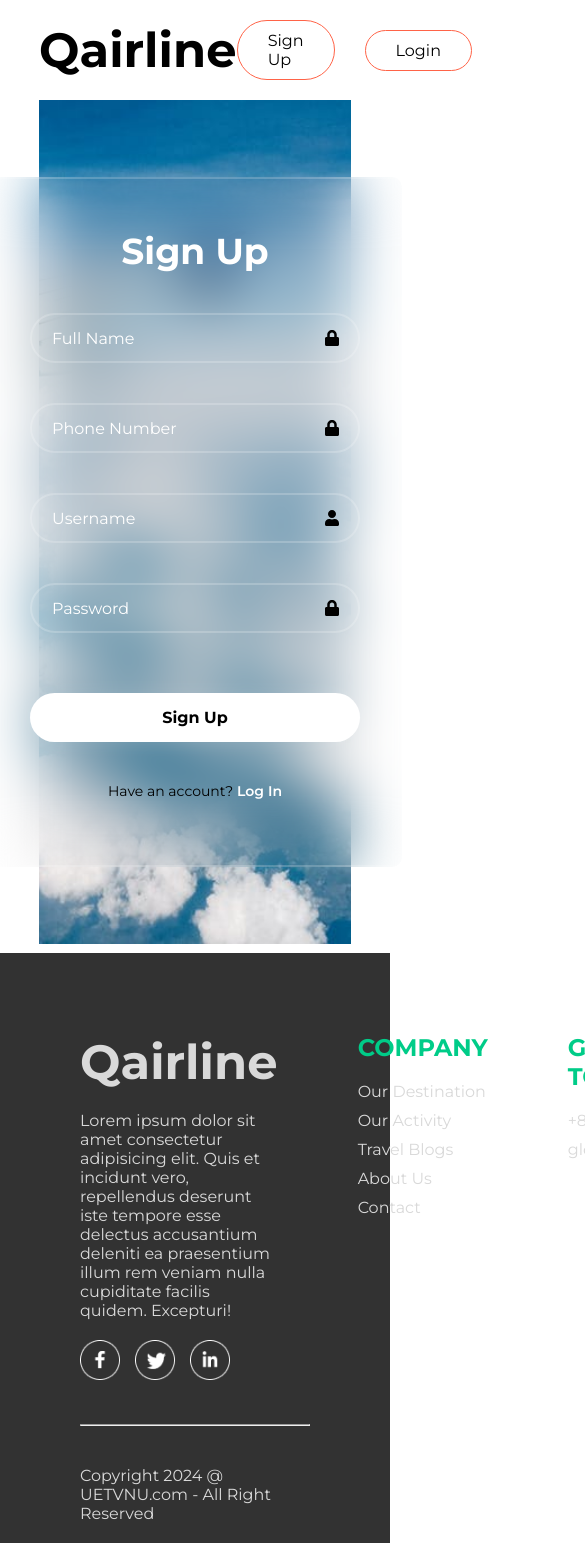
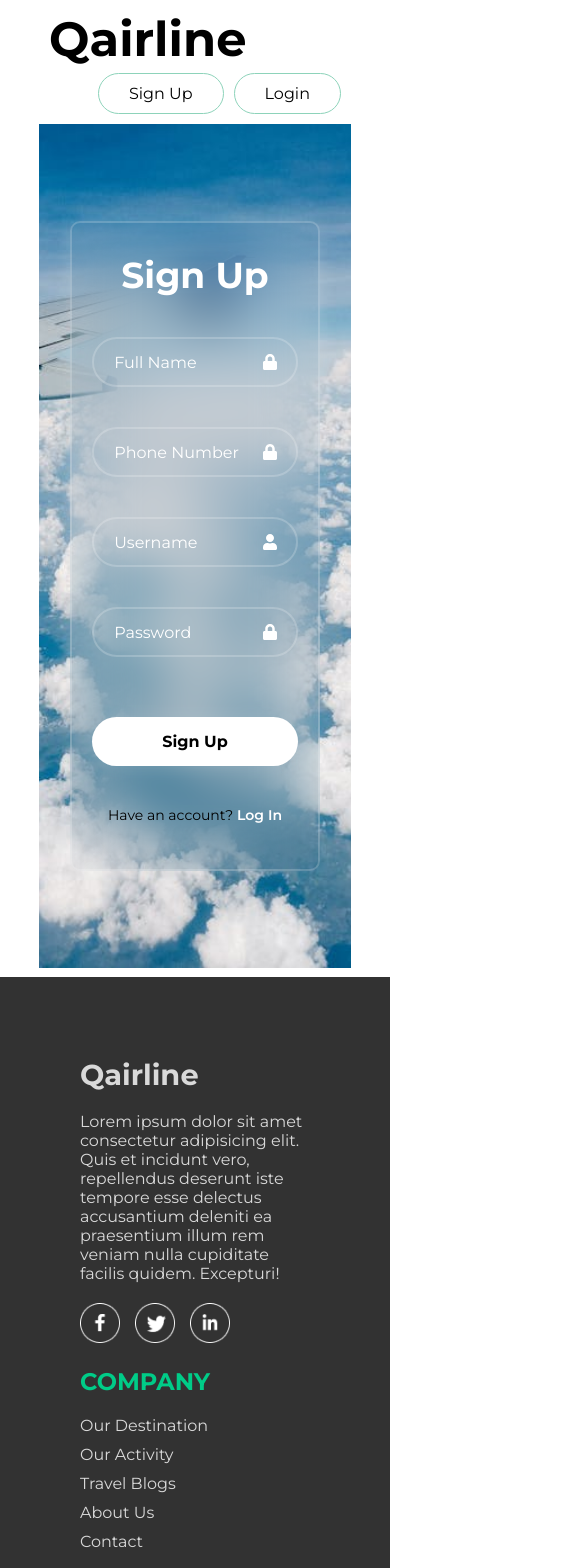
Before and after one commit to NguyenTuan-Dapoet/WEB_INT3306_55_UET, a React (Vite) app: page /signup in a window 390 px wide. Shown: the top 1568 px of the page, 585 px wide, since content can reach past the window. Before the commit the page ends 1543 px from the top, so only its background shows below. Built offline with nearby package versions, Linux system fonts and the light colour scheme; no server answers.

Commit message:
update responsive

```diff
--- a/package.json
+++ b/package.json
@@ -12,6 +12,7 @@
   "dependencies": {
     "@reduxjs/toolkit": "^2.4.0",
     "@syncfusion/ej2-react-calendars": "^27.2.3",
+    "axios": "^1.7.9",
     "boostrap": "^2.0.0",
     "bootstrap": "^5.3.3",
     "date-fns": "^4.1.0",
--- a/src/components/Footer/Footer.css
+++ b/src/components/Footer/Footer.css
@@ -21,30 +21,95 @@
     gap: 80px
 }
 
-.footer-content-left, .footer-content-center, .footer-content-right {
+.footer-content-left,
+.footer-content-center,
+.footer-content-right {
     display: flex;
     flex-direction: column;
     align-items: start;
     gap: 20px;
 }
 
-.footer-content-left li, .footer-content-center li, .footer-content-right li {
+.footer-content-left li,
+.footer-content-center li,
+.footer-content-right li {
     list-style: none;
     margin-bottom: 10px;
-    cursor: pointer ;
+    cursor: pointer;
+    transition: color 0.5s ease, transform 0.5s ease;
 }
 
-.footer-content-right h2, .footer-content-center h2 {
+.footer-content-left li:hover,
+.footer-content-center li:hover,
+.footer-content-right li:hover,
+.footer-content-left li:focus,
+.footer-content-center li:focus,
+.footer-content-right li:focus {
+    color: #00cc88;
+    transform: translateX(5px);
+    text-decoration: underline;
+}
+
+
+.footer-content-right h2,
+.footer-content-center h2 {
     color: #00cc88;
 }
 
-.footer-social-icons img{
+.footer-social-icons img {
     width: 40px;
     margin-right: 15px;
+    transition: transform 0.3s ease;
+}
+
+.footer-social-icons img:hover {
+    transform: scale(1.1);
+    background-color: rgba(148, 228, 200, 0.94);
+    border-radius: 50%;
 }
 
 .footer hr {
     width: 100%;
     height: 2px;
     margin: 20px 0;
+
+    border: none;
+    background-color: #444;
 }
+
+.footer-copyright {
+    font-size: 1.2rem;
+    text-align: center;
+    margin-bottom: 10px;
+}
+
+@media screen and (max-width: 768px) {
+    .footer-content {
+        grid-template-columns: 1fr;
+        /* Chuyển thành cột khi màn hình nhỏ */
+        gap: 40px;
+    }
+
+    /* Tối ưu tiêu đề trong các phần */
+    .footer-content-left h2,
+    .footer-content-center h2,
+    .footer-content-right h2 {
+        text-align: center;
+    }
+
+    .footer-logo {
+        font-size: 2rem;
+    }
+}
+
+@media screen and (max-width: 480px) {
+    .footer-content {
+        grid-template-columns: 1fr;
+        gap: 20px;
+        /* Giảm khoảng cách giữa các phần */
+    }
+
+    .footer-logo {
+        font-size: 1.8rem;
+    }
+}
--- a/src/components/NavBar_1/NavBar_1.css
+++ b/src/components/NavBar_1/NavBar_1.css
@@ -3,23 +3,33 @@
     display: flex;
     justify-content: space-between;
     align-items: center;
+    position: relative;
 }
 
 .navbar .navbar-logo {
     font-size: 3rem;
     font-weight: bold;
+
+    cursor: pointer;
+    transform: color 0.3s ease;
 }
 
-.navbar .navbar-menu {
+/* .navbar .navbar-menu {
     display: flex;
     list-style: none;
     gap: 20px;
     font-size: 18px;
+
+    transition: 0.3s;
 }
 
-.navbar .navbar-menu a{
+.navbar .navbar-menu a {
     cursor: pointer;
-}
+
+    color: black;
+    text-decoration: none;
+    transition: color 0.3s ease, transform 0.2s ease;
+} */
 
 .navbar .navbar-sign {
     display: flex;
@@ -33,11 +43,41 @@
     background: transparent;
     font-size: 16px;
     color: black;
-    border: 1px solid tomato;
+    border: 1px solid #8DD3BA;
     padding: 10px 30px;
     border-radius: 50px;
     cursor: pointer;
-    transition: 0.3s;
+    transition: background-color 0.3s ease, color 0.3s ease;
+    overflow: hidden;
+    z-index: 1;
+}
+
+
+.navbar .navbar-sign .SignUp-User:hover,
+.navbar .navbar-sign .Login-Logout:hover {
+    /* background: #8DD3BA; */
+    color: white;
+    background-color: transparent;
+}
+
+.navbar .navbar-sign .SignUp-User::before,
+.navbar .navbar-sign .Login-Logout::before {
+    content: '';
+    position: absolute;
+    top: 0;
+    left: -100%;
+    width: 100%;
+    height: 100%;
+    background-color: #8DD3BA;
+    border-radius: 15px;
+    transition: left 0.3s ease;
+    z-index: -1;
+
+}
+
+.navbar .navbar-sign .SignUp-User:hover::before,
+.navbar .navbar-sign .Login-Logout:hover::before {
+    left: 0;
 }
 
 /* .navbar .navbar-sign .SignUp-User:hover,
@@ -62,6 +102,7 @@
     padding: 20px;
     border: 3px solid tomato;
     border-radius: 20px;
+    transition: opacity 0.3s ease, transform 0.3s ease;
 }
 
 .navbar .navbar-sign .SignUp-User .user-menu ul {
@@ -80,3 +121,42 @@
     padding-bottom: 2px;
     border-bottom: 2px solid tomato;
 }
+
+@media screen and (max-width: 768px) {
+    .navbar .navbar-sign .SignUp-User {
+        white-space: nowrap;
+    }
+
+    .navbar .navbar-menu {
+        flex-direction: column;
+        gap: 10px;
+        width: 100%;
+        display: none;
+        /* Mặc định ẩn menu */
+        background-color: #8DD3BA;
+        /* Sử dụng màu nền chủ đạo */
+        padding: 10px 0;
+        border-top: 1px solid #ffffff;
+    }
+
+    .navbar .navbar-menu.show {
+        display: flex;
+        /* Hiển thị khi nhấn nút toggle */
+    }
+}
+
+@media screen and (max-width: 480px) {
+    .navbar {
+        flex-direction: column;
+        align-items: flex-start;
+        padding: 10px;
+        gap: 5px;
+
+    }
+
+    .navbar .navbar-sign {
+        width: 100%;
+        justify-content: flex-end;
+        gap: 10px;
+    }
+}
--- a/src/components/TripForm/TripForm.css
+++ b/src/components/TripForm/TripForm.css
@@ -50,6 +50,7 @@
   gap: 1rem;
   align-items: center;
   margin-top: 20px;
+  padding: 0 16px 16px 0;
 }
 
 .form-submit-button {
--- a/src/screens/HomePage/FlightDisplay/FlightDisplay.css
+++ b/src/screens/HomePage/FlightDisplay/FlightDisplay.css
@@ -1,5 +1,6 @@
 .flight-display {
     margin-top: 30px;
+    margin-bottom: 30px;
 }
 
 .flight-display .flight-display-header {
--- a/src/screens/LoginPage/LoginPage.css
+++ b/src/screens/LoginPage/LoginPage.css
@@ -25,6 +25,8 @@
     border: 2px solid rgba(255, 255, 255, 0.2);
     border-radius: 10px;
     padding: 50px 40px;
+    animation: fadeIn 1.5s ease-in-out;
+    /* animation: slideIn 1.5s ease-out; */
 }
 
 /* Định dạng cho tiêu đề */
@@ -32,6 +34,10 @@
     color: white;
     font-size: 36px;
     text-align: center;
+
+    /* animation: bounce 2s ease-out; */
+    animation: bounce 0.67s ease-out;
+    animation-iteration-count: 2;
 }
 
 /* Định dạng cho các ô nhập liệu (input-box) */
@@ -40,35 +46,34 @@
     width: 330px;
     height: 50px;
     margin: 40px 0;
+    animation: slideUp 1s ease-in-out;
 }
 
 .input-box input {
     width: 100%;
     height: 100%;
     background: transparent;
-    border: none;
+    border: 2px solid rgba(255, 255, 255, 0.2);
     outline: none;
-    border: 2px solid rgba(255, 255, 255, 0.2);
     border-radius: 40px;
     font-size: 16px;
     color: white;
-    padding: 20px 45px 20px 20px;
+    padding: 20px 20px 20px 15px;
+    transition: border 0.3s ease;
+}
+
+.input-box input:focus {
+    border: 2px solid rgba(255, 255, 255, 0.5);
+    box-shadow: 0 0 10px rgba(255, 255, 255, 0.5);
 }
 
 .input-box input.invalid {
-    border: 1px solid rgb(255, 0, 0);
+    border: 2px solid red;
 }
 
-.error-message {
-    color: red;
-    font-size: 16px;
-    font-weight: 500;
-    z-index: 1;
-}
-
-/* Định dạng cho placeholder trong input */
+/* Định dạng cho placeholder */
 .input-box input::placeholder {
-    color: white;
+    color: rgba(255, 255, 255, 0.7);
 }
 
 /* Định dạng cho icon trong input */
@@ -77,18 +82,20 @@
     top: 50%;
     right: 20px;
     transform: translateY(-50%);
-    font-size: 16px;
+    font-size: 18px;
+    color: white;
 }
 
 /* Định dạng cho nút login */
-.signup-box {
+.login-box {
     width: 100%;
     display: flex;
     flex-direction: column;
     justify-content: center;
     align-items: center;
 }
-.signup-box .login {
+
+.login-box .login {
     width: 100%;
     background: white;
     border: none;
@@ -102,41 +109,60 @@
     margin: 20px 0;
     padding: 15px 0px;
     text-align: center;
+
+    transition: background-color 0.3s ease, transform 0.2s ease;
 }
 
-/* Định dạng cho phần Google Login */
-.goolge-box {
-    position: relative;
-    display: flex;
-    flex-direction: row;
-    justify-content: center;
-    align-items: center;
+
+.login-box .login:hover {
+    background: rgba(255, 255, 255, 0.9);
+    transform: translateY(-5px);
 }
 
-.goolge-box .login-google {
+.login-box .login:focus {
+    transform: scale(0.95);
+    background-color: rgba(231, 234, 233, 0.3);
+    box-shadow: 0 0 0 5px rgba(231, 234, 233, 0.3);
+}
+
+/* Định dạng nút Google Login */
+.google-box {
+    width: 100%;
+    display: flex;
+    align-items: center;
+    justify-content: center;
+    position: relative;
+}
+
+.google-box .login-google {
     width: 100%;
     height: 50px;
     background: white;
     border: none;
-    outline: none;
     border-radius: 40px;
     box-shadow: 0 0 20px rgba(255, 255, 255, 0.1);
     cursor: pointer;
     font-weight: 700;
     font-size: 16px;
     color: black;
+    display: flex;
+    align-items: center;
+    justify-content: center;
+    padding: 0 15px;
+    transition: background-color 0.3s ease, box-shadow 0.3s ease;
 }
 
-/* Định dạng cho icon Google trong nút Google Login */
-.goolge-box .google-icon {
-    position: absolute;
-    top: 50%;
-    right: 20px;
-    transform: translateY(-50%);
-    font-size: 30px;
+.google-box .login-google:hover {
+    background: rgba(255, 255, 255, 0.9);
+    box-shadow: 0 0 25px rgba(255, 255, 255, 0.2);
 }
 
-/* Định dạng cho liên kết đăng ký/sign-in */
+.google-box .google-icon {
+    margin-right: 10px;
+    font-size: 20px;
+}
+
+/* Định dạng liên kết sign up */
 .signup-link {
     font-size: 14px;
     text-align: center;
@@ -147,37 +173,125 @@
     color: white;
     text-decoration: none;
     font-weight: 600;
+    transition: color 0.3s ease;
 }
 
-.test {
+.signup-link a:hover {
+    color: rgba(255, 255, 255, 0.8);
+    text-decoration: underline;
+}
+
+.signup-link a:focus {
+    color: rgba(255, 255, 255, 0.6);
+    text-decoration: underline;
+    transform: scale(0.95);
+    outline: none;
+}
+
+/* Định dạng thông báo lỗi */
+p.error-value {
+    color: red;
     font-size: 14px;
     text-align: center;
-    margin: 20px 0 15px;
+    word-wrap: break-word;
+    line-height: 1.5;
+    margin-top: 10px;
+    font-weight: 600;
 }
 
+/* Định dạng token hiển thị */
 p.token-value {
     color: tomato;
-    width: 500px;
-    text-align: center; /* Căn giữa nội dung */
-    word-wrap: break-word; /* Ngắt dòng nếu cần */
-    word-break: break-word; /* Đảm bảo token xuống dòng đúng */
-    overflow-wrap: break-word; /* Hỗ trợ ngắt từ tốt hơn */
-    white-space: normal; /* Ngắt dòng tự động */
-    margin-top: 20px; /* Tạo khoảng cách với phần tử phía trên */
-    font-size: 16px; /* Điều chỉnh kích thước chữ */
-    line-height: 1.5; /* Khoảng cách dòng dễ đọc hơn */
-}
-
-p.error-value {
-    color: red;
-    width: 320px;
+    font-size: 14px;
     text-align: center;
     word-wrap: break-word;
-    word-break: break-word;
-    overflow-wrap: break-word;
-    white-space: normal;
+    margin-top: 20px;
+    margin-top: 20px;
+    font-size: 16px;
     margin-top: 20px;
     font-size: 16px;
     line-height: 1.5;
+    line-height: 1.5;
+    font-weight: 600;
+    line-height: 1.5;
     font-weight: 600;
 }
+
+@keyframes fadeIn {
+    from {
+        opacity: 0;
+        transform: scale(0.9);
+    }
+
+    to {
+        opacity: 1;
+        transform: scale(1);
+    }
+}
+
+@keyframes slideIn {
+    from {
+        transform: translateY(-50px);
+        opacity: 0;
+    }
+
+    to {
+        transform: translateY(0);
+        opacity: 1;
+    }
+}
+
+@keyframes bounce {
+
+    0%,
+    100% {
+        transform: translateY(0);
+    }
+
+    50% {
+        transform: translateY(-20px);
+    }
+}
+
+@keyframes slideUp {
+    from {
+        opacity: 0;
+        transform: translateY(20px);
+    }
+
+    to {
+        opacity: 1;
+        transform: translateY(0);
+    }
+}
+
+@media screen and (max-width: 768px) {
+    .login-container {
+        width: 90%;
+        padding: 40px 30px;
+    }
+
+    .input-box {
+        width: 100%;
+    }
+
+    .login-box .login,
+    .google-box .login-google {
+        font-size: 14px;
+        padding: 12px 0;
+    }
+
+    h1 {
+        font-size: 28px;
+    }
+}
+
+@media screen and (max-width: 480px) {
+    .login-container {
+        padding: 30px 20px;
+    }
+
+    h1 {
+        font-size: 24px;
+    }
+}
--- a/src/screens/SignUpPage/SignUpPage.css
+++ b/src/screens/SignUpPage/SignUpPage.css
@@ -12,7 +12,10 @@
 }
 
 .signup-container {
+    margin: 10%;
     width: 420px;
+    max-width: 90%;
+    max-height: 90%;
     display: flex;
     flex-direction: column;
     justify-content: center;
@@ -24,6 +27,7 @@
     border: 2px solid rgba(255, 255, 255, 0.2);
     border-radius: 10px;
     padding: 50px 40px;
+    animation: fadeIn 0.5s ease-out;
 }
 
 /* Định dạng cho tiêu đề */
@@ -31,6 +35,8 @@
     color: white;
     font-size: 36px;
     text-align: center;
+    animation: bounce 0.67s ease-out;
+    animation-iteration-count: 2;
 }
 
 /* Định dạng cho các ô nhập liệu (input-box) */
@@ -79,19 +85,19 @@
     font-size: 16px;
 }
 
-/* Định dạng cho nút login */
-.login-box {
+/* Định dạng nút login */
+.signup-box {
     width: 100%;
     display: flex;
     flex-direction: column;
     justify-content: center;
     align-items: center;
 }
-.login-box .login {
+
+.signup-box .login {
     width: 100%;
     background: white;
     border: none;
-    outline: none;
     border-radius: 40px;
     box-shadow: 0 0 20px rgba(255, 255, 255, 0.1);
     cursor: pointer;
@@ -99,8 +105,22 @@
     font-size: 16px;
     color: black;
     margin: 20px 0;
-    padding: 15px 0px;
+    padding: 15px 0;
     text-align: center;
+    transition: transform 0.1s ease, background-color 0.3s ease, box-shadow 0.3s ease;
+}
+
+.signup-box .login:hover {
+    background: rgba(255, 255, 255, 0.9);
+    transform: translateY(-5px);
+    box-shadow: 0 0 25px rgba(255, 255, 255, 0.2);
+}
+
+.signup-box .login:focus {
+    transform: scale(0.95);
+    background-color: rgba(231, 234, 233, 0.3);
+    box-shadow: 0 0 0 5px rgba(231, 234, 233, 0.3);
+    outline: none;
 }
 
 /* Định dạng cho phần Google Login */
@@ -148,6 +168,20 @@
     font-weight: 600;
 }
 
+.login-link a:hover {
+    color: rgba(255, 255, 255, 0.6);
+    text-decoration: underline;
+    transform: scale(0.95);
+    outline: none;
+}
+
+.login-link a:focus {
+    transform: scale(0.95);
+    text-decoration: underline;
+    color: rgba(255, 255, 255, 0.6);
+    outline: none;
+}
+
 .test {
     font-size: 14px;
     text-align: center;
@@ -157,14 +191,22 @@
 p.token-value {
     color: tomato;
     width: 500px;
-    text-align: center; /* Căn giữa nội dung */
-    word-wrap: break-word; /* Ngắt dòng nếu cần */
-    word-break: break-word; /* Đảm bảo token xuống dòng đúng */
-    overflow-wrap: break-word; /* Hỗ trợ ngắt từ tốt hơn */
-    white-space: normal; /* Ngắt dòng tự động */
-    margin-top: 20px; /* Tạo khoảng cách với phần tử phía trên */
-    font-size: 16px; /* Điều chỉnh kích thước chữ */
-    line-height: 1.5; /* Khoảng cách dòng dễ đọc hơn */
+    text-align: center;
+    /* Căn giữa nội dung */
+    word-wrap: break-word;
+    /* Ngắt dòng nếu cần */
+    word-break: break-word;
+    /* Đảm bảo token xuống dòng đúng */
+    overflow-wrap: break-word;
+    /* Hỗ trợ ngắt từ tốt hơn */
+    white-space: normal;
+    /* Ngắt dòng tự động */
+    margin-top: 20px;
+    /* Tạo khoảng cách với phần tử phía trên */
+    font-size: 16px;
+    /* Điều chỉnh kích thước chữ */
+    line-height: 1.5;
+    /* Khoảng cách dòng dễ đọc hơn */
 }
 
 p.error-value,
@@ -181,3 +223,36 @@ p.success-value {
     line-height: 1.5;
     font-weight: 600;
 }
+
+
+@keyframes fadeIn {
+    from {
+        opacity: 0;
+        transform: scale(0.9);
+    }
+
+    to {
+        opacity: 1;
+        transform: scale(1);
+    }
+}
+
+@media screen and (max-width: 768px) {
+    h1 {
+        font-size: 28px;
+    }
+}
+
+@media screen and (max-width: 480px) {
+    .signup-container {
+        padding: 30px 20px;
+    }
+
+    h1 {
+        font-size: 24px;
+    }
+
+    .input-box {
+        width: 100%;
+    }
+}
```
Also changed, not shown: src/components/DateSelect/SelectDateComp.css (+9 -2 lines), src/components/PassengerClassSelect/PassengerClassSelect.css (+9 -11 lines), src/components/TripForm/ComposeTrip.css (+19 -10 lines), 1 other file (tests, documents, lock files or other folders).
